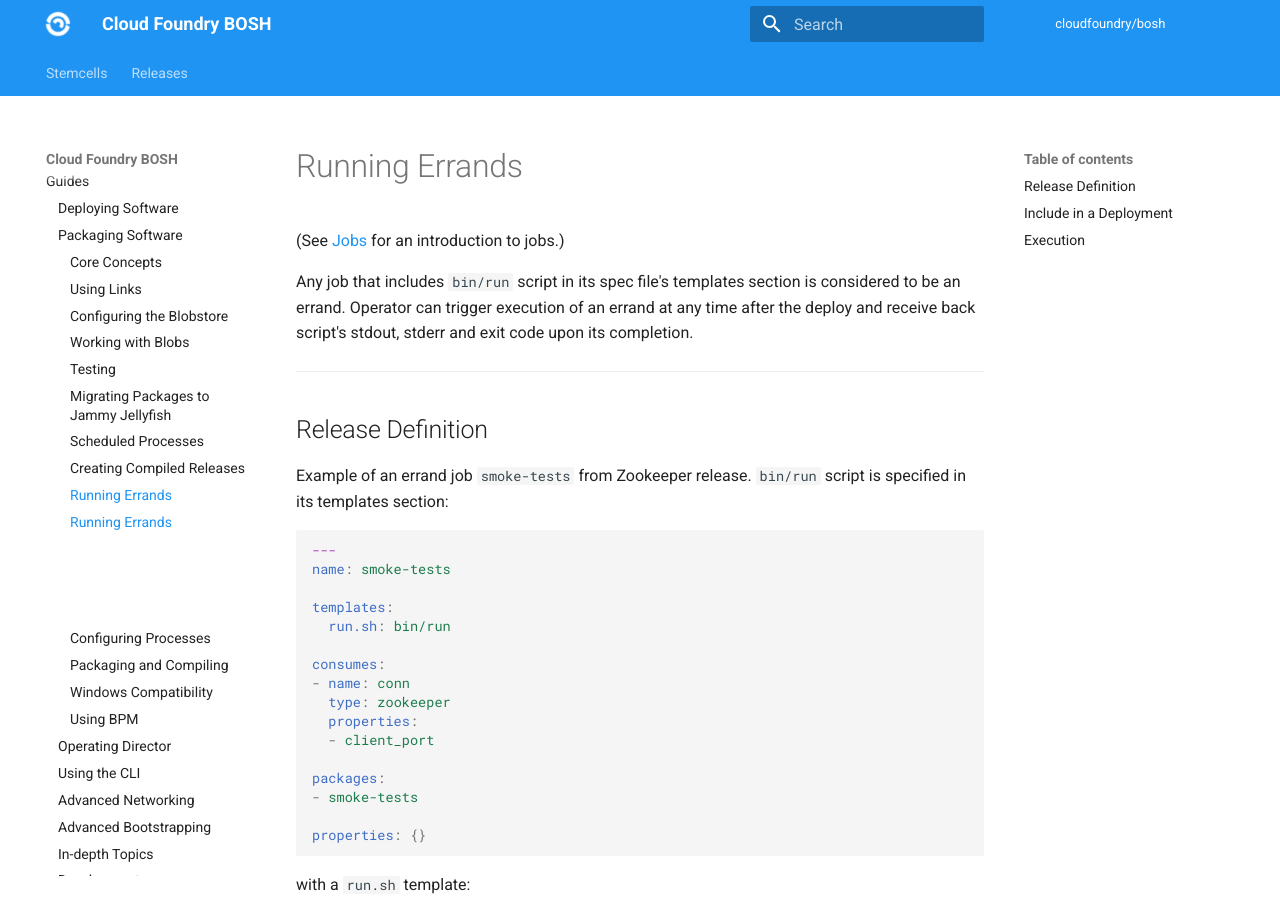
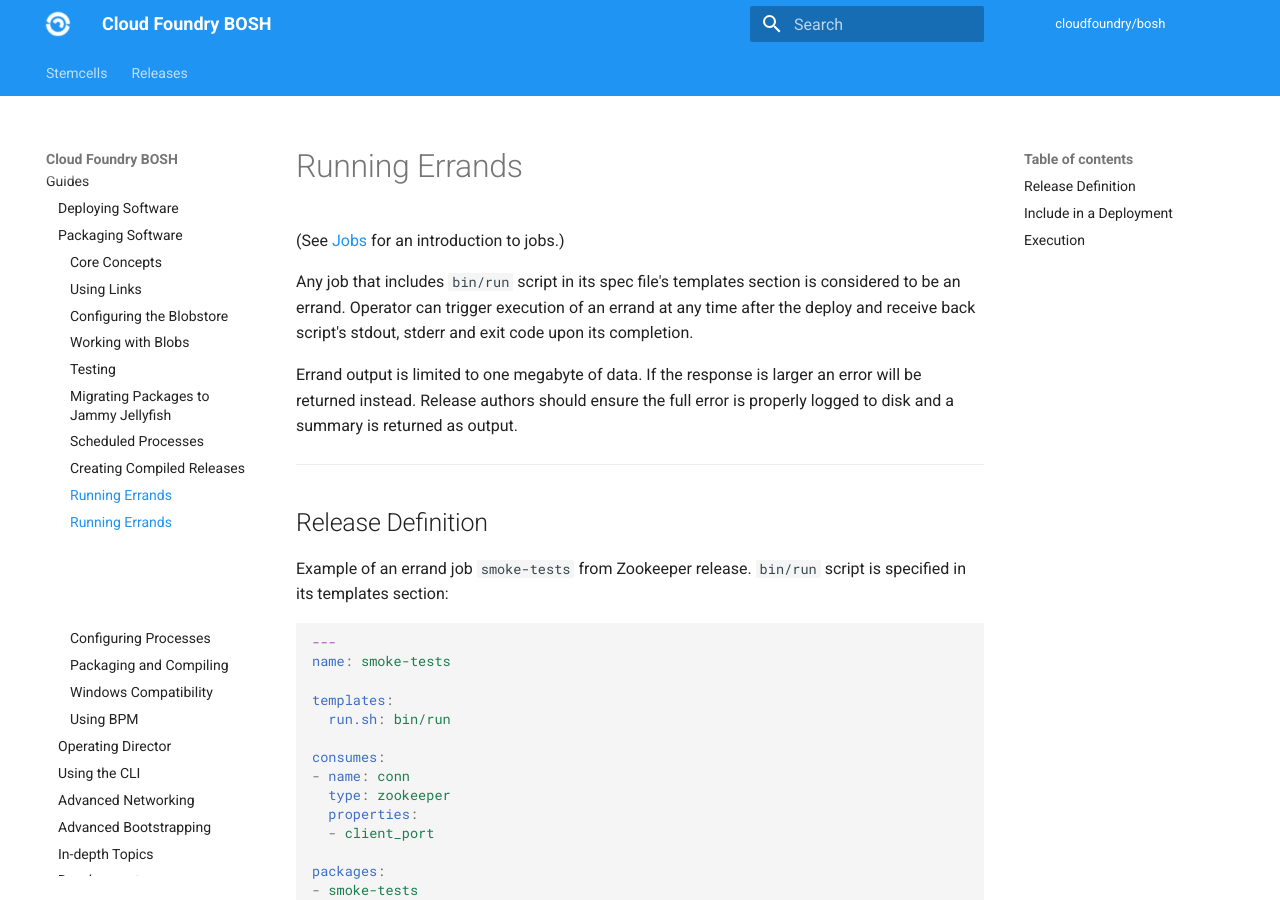
Before and after one commit to cloudfoundry/docs-bosh, an MkDocs documentation site: the page built from content/errands.md, in a window 1280 px wide and 900 px high. Built offline with MkDocs 1.6.1 and Material for MkDocs 9.7.7, drawn with Linux system fonts in a browser that asks for light colours; old or Windows-style settings are respelled for this version of MkDocs.

Commit message:
Document that errand output is limited to 1mb and full output should be logged to disk

```diff
--- a/content/errands.md
+++ b/content/errands.md
@@ -1,6 +1,8 @@
 (See [Jobs](jobs.md) for an introduction to jobs.)
 
 Any job that includes `bin/run` script in its spec file's templates section is considered to be an errand. Operator can trigger execution of an errand at any time after the deploy and receive back script's stdout, stderr and exit code upon its completion.
+
+Errand output is limited to one megabyte of data. If the response is larger an error will be returned instead. Release authors should ensure the full error is properly logged to disk and a summary is returned as output.
 
 ---
 ## Release Definition {: #release-definition }
```
